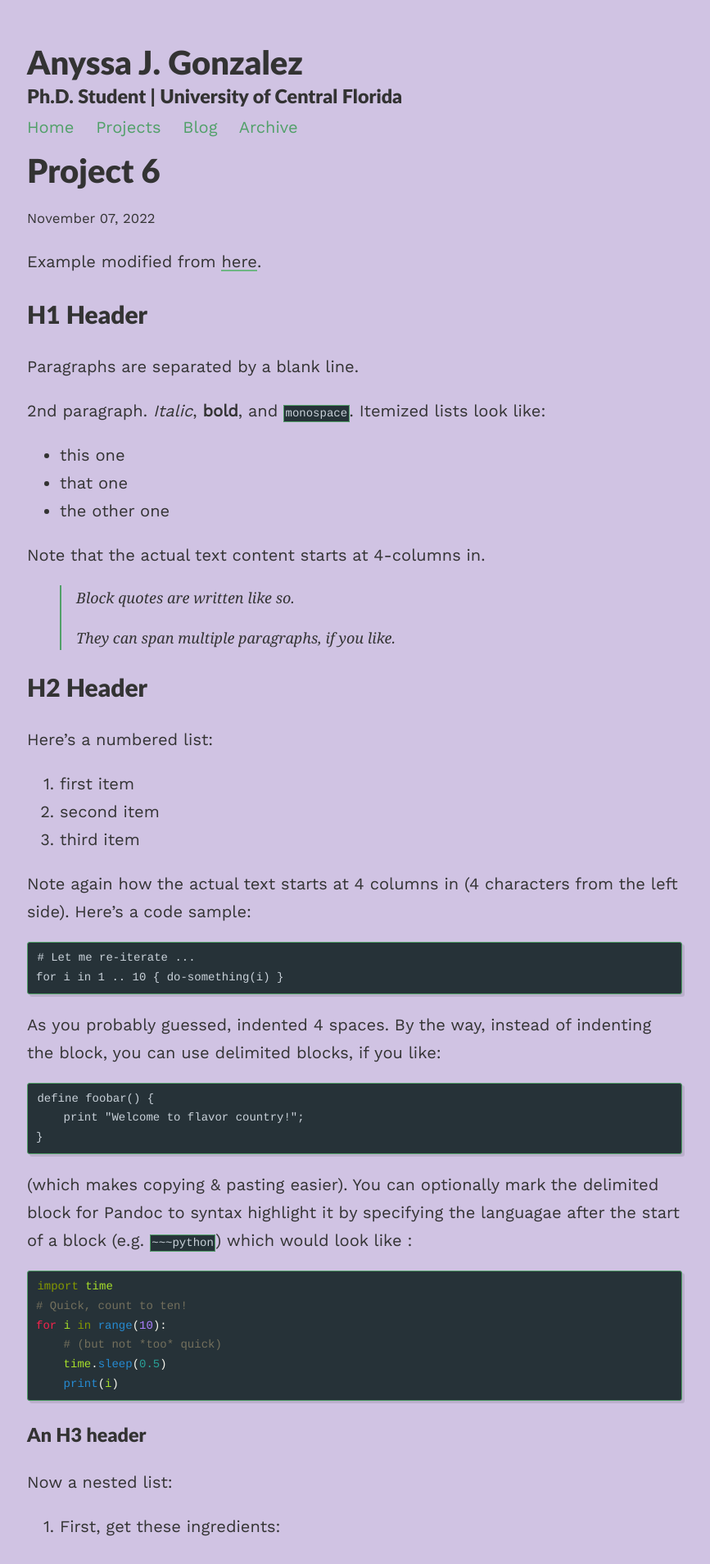
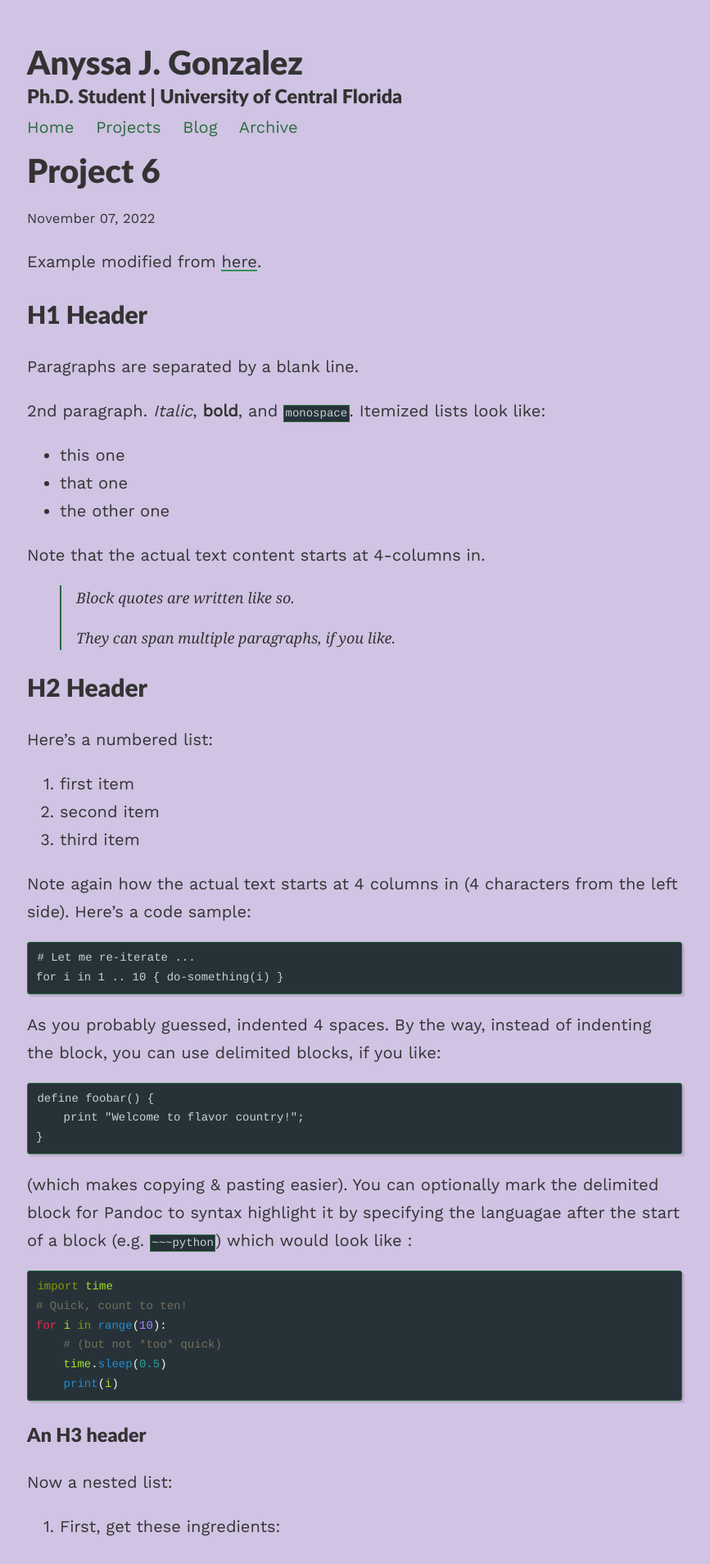
Before and after one commit to anyssajgonzalez/AnyssaPortfolio, a Jekyll site: the page built from _projects/project6.md, in a window 1280 px wide. Shown: the top 1908 px of the page at 82% size, without its empty margins (207-1074 px from the left). Built offline with Jekyll 4.4.1, drawn with Linux system fonts in a browser that asks for light colours; nearby versions of some CDN libraries; formulas are drawn with MathJax 3.

Commit message:
edited link color

```diff
--- a/assets/css/_sass/variables.scss
+++ b/assets/css/_sass/variables.scss
@@ -8,7 +8,7 @@ $spacing-unit:     30px;
 $light-gray: gray;
 $text-color:       #333;
 $background-color: #d0c3e3;
-$brand-color:      #51a069;
+$brand-color:      #2c6b3f;
 
 // Color scheme for light
 $body-bg: #d0c3e3;
```
